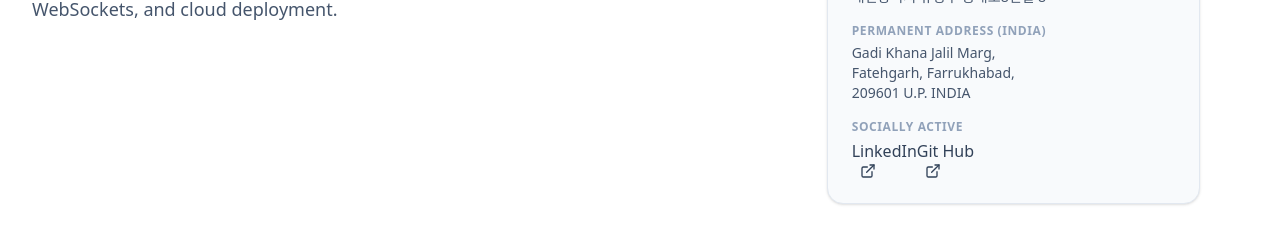
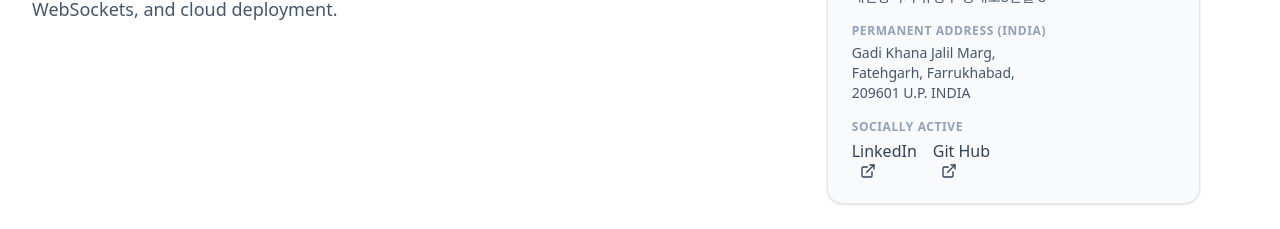
Before and after one commit to ANK078/alam-portfolio, a React (Vite) app: page / in a window 1280 px wide. Shown: the part 1140-1369 px from the top of the page. Built offline with nearby package versions, Linux system fonts and the light colour scheme; the HTML template or start-up script is replaced by a standard one.

Commit message:
Add gap between flex items in App component

```diff
--- a/src/App.jsx
+++ b/src/App.jsx
@@ -274,7 +274,7 @@ const Portfolio = () => {
                     <p className="text-xs font-semibold text-slate-400 uppercase tracking-wider mb-1">
                       Socially Active
                     </p>
-                    <p className="text-slate-700 font-medium flex items-center">
+                    <p className="text-slate-700 font-medium flex items-center gap-4">
                       <a
                         href="https://linkedin.com/in/ankcom"
                         target="_blank"
```
